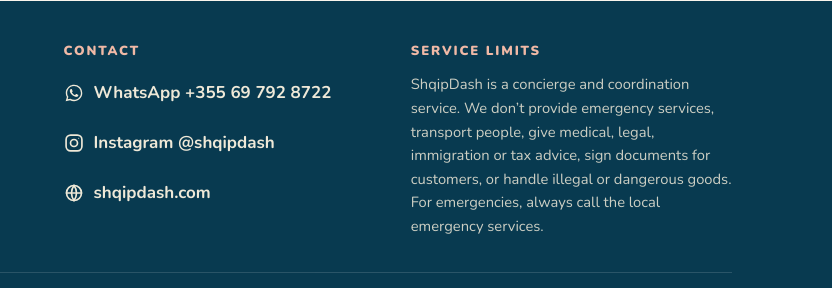
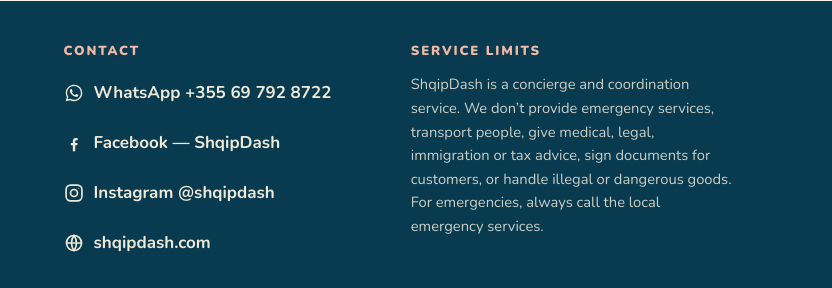
Before and after one commit to thecuriousolive/shqipdash, a plain HTML site: page index.html in a window 1280 px wide. Shown: the part 8040-8328 px from the top of the page, 448-1280 px from the left. Drawn offline with nearby package versions, Linux system fonts and the light colour scheme.

Commit message:
Add Facebook link to footer

```diff
--- a/index.html
+++ b/index.html
@@ -843,6 +843,10 @@
                 <svg viewBox="0 0 24 24" fill="currentColor" aria-hidden="true"><path d="M12.04 2C6.58 2 2.13 6.45 2.13 11.91c0 1.75.46 3.45 1.32 4.95L2 22l5.25-1.38a9.9 9.9 0 0 0 4.79 1.22h.01c5.46 0 9.9-4.45 9.9-9.91A9.87 9.87 0 0 0 12.04 2m0 18.13h-.01a8.2 8.2 0 0 1-4.19-1.15l-.3-.18-3.12.82.83-3.04-.2-.31a8.2 8.2 0 0 1-1.26-4.38c0-4.54 3.7-8.24 8.25-8.24a8.2 8.2 0 0 1 8.24 8.25c0 4.54-3.7 8.24-8.24 8.24m4.52-6.16c-.25-.13-1.47-.72-1.69-.81-.23-.08-.39-.12-.56.13-.16.24-.64.8-.78.97-.14.16-.29.18-.54.06-.25-.13-1.05-.39-2-1.23-.73-.66-1.23-1.47-1.38-1.72-.14-.25-.01-.38.11-.51.11-.11.25-.29.37-.43.12-.15.16-.25.25-.41.08-.17.04-.31-.02-.43-.06-.13-.56-1.35-.77-1.84-.2-.48-.41-.42-.56-.43h-.48c-.17 0-.43.06-.66.31-.22.25-.86.85-.86 2.07 0 1.22.89 2.4 1.01 2.56.13.17 1.75 2.67 4.23 3.74.59.26 1.05.41 1.41.52.6.19 1.13.16 1.56.1.48-.07 1.47-.58 1.74-1.14.27-.56.27-1.04.19-1.14-.08-.1-.23-.16-.48-.28"/></svg>
                 WhatsApp +355 69 792 8722
               </a>
+              <a href="https://www.facebook.com/profile.php?id=61596559388066" target="_blank" rel="noopener">
+                <svg viewBox="0 0 24 24" fill="currentColor" aria-hidden="true"><path d="M13.5 21.9v-7.2h2.42l.36-2.8H13.5V10.1c0-.81.23-1.36 1.39-1.36h1.49V6.23c-.26-.03-1.14-.11-2.16-.11-2.14 0-3.61 1.3-3.61 3.7v2.08H8.19v2.8h2.42v7.2a10 10 0 0 0 2.89 0Z"/></svg>
+                Facebook — ShqipDash
+              </a>
               <a href="https://www.instagram.com/shqipdash/" target="_blank" rel="noopener">
                 <svg viewBox="0 0 24 24" fill="none" stroke="currentColor" stroke-width="2" stroke-linecap="round" stroke-linejoin="round" aria-hidden="true"><rect x="2.5" y="2.5" width="19" height="19" rx="5.5"/><circle cx="12" cy="12" r="4.2"/><circle cx="17.6" cy="6.4" r="0.6" fill="currentColor" stroke="none"/></svg>
                 Instagram @shqipdash
```
